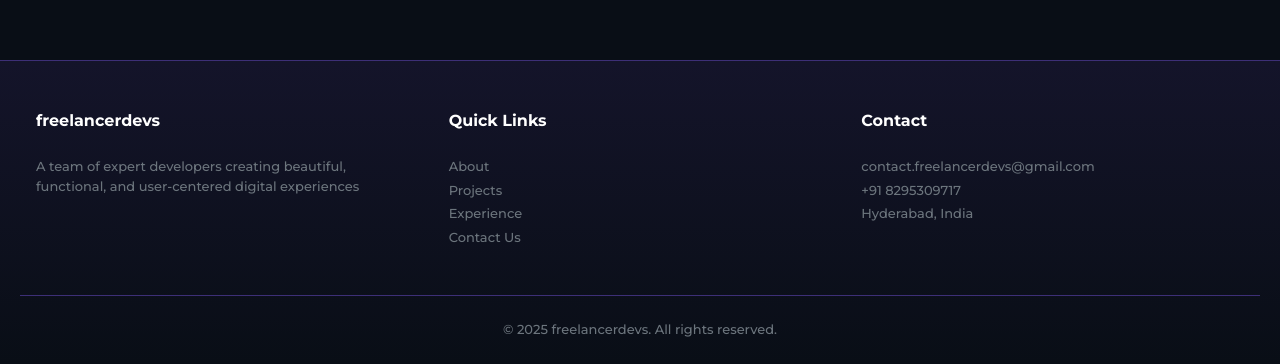
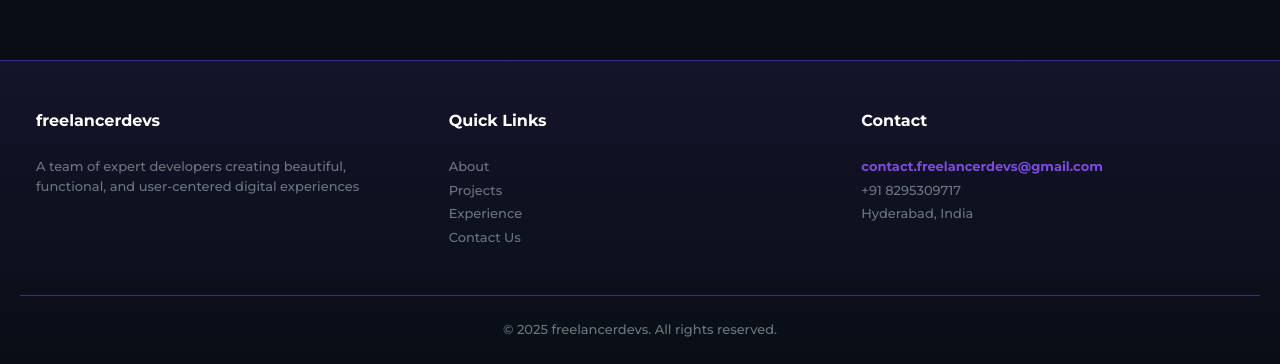
Before and after one commit to kajal-04/freelancerdevs, an Angular app: page / in a window 1280 px wide. Shown: the part 5166-5530 px from the top of the page. Built offline with nearby package versions, Linux system fonts and the light colour scheme.

Commit message:
footer mail update

```diff
--- a/src/app/footer/footer.component.html
+++ b/src/app/footer/footer.component.html
@@ -34,8 +34,8 @@
                 <div class="masonry-item-inner">
                     <p class="text-x-large fw-bold text-white mb-4">Contact</p>
                     <div class="text-secondary">
-                        <p class="mb-1">contact.freelancerdevs&#64;gmail.com</p>
-                        <p class="mb-1">+91 8295309717</p>
+                        <a href="mailto:contact.freelancerdevs@gmail.com" class="fw-bold text-decoration-none text-blue">contact.freelancerdevs&#64;gmail.com</a>
+                        <p class="my-1">+91 8295309717</p>
                         <p class="mb-1">Hyderabad, India</p>
                     </div>
                 </div>
```
